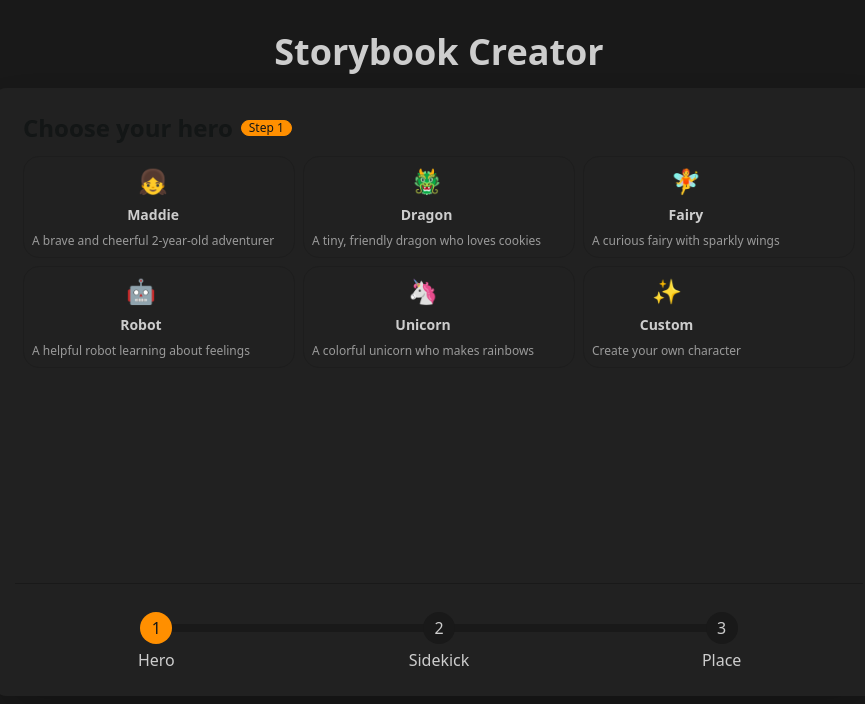
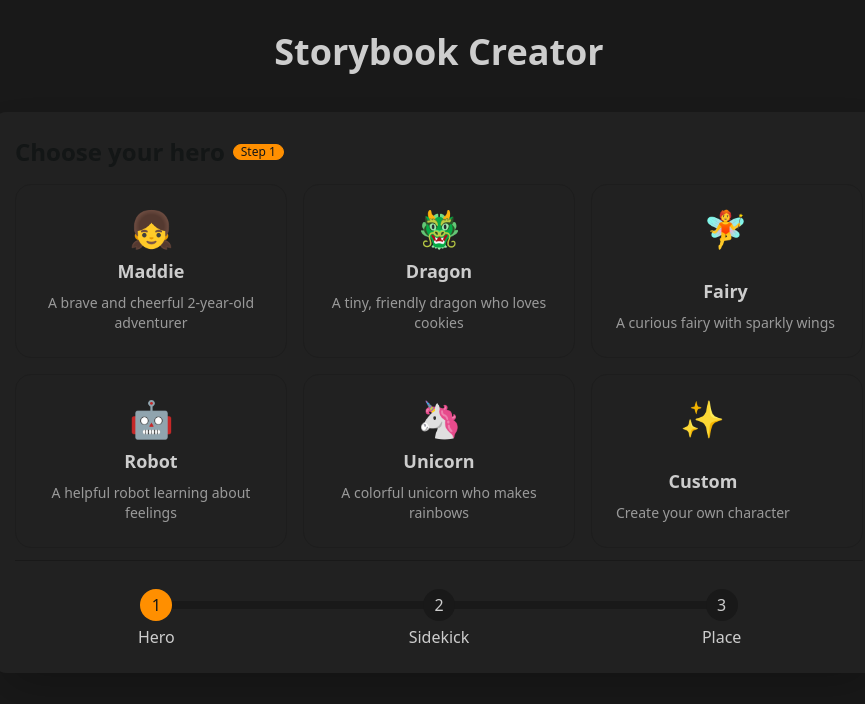
Before and after one commit to James-Christensen/storybook, a Next.js app: page / in a window 1280 px wide. Shown: the top 704 px of the page, without its empty margins (201-1066 px from the left). Built offline with nearby package versions, Linux system fonts and the light colour scheme.

Commit message:
Polished UI

```diff
--- a/components/StoryForm.tsx
+++ b/components/StoryForm.tsx
@@ -158,25 +158,27 @@ export default function StoryForm({ onSubmit, isLoading = false }: StoryFormProp
     switch (step) {
       case 0:
         return (
-          <div className="space-y-3">
-            <div className="flex items-center gap-2 mb-3">
+          <div className="flex flex-col h-full">
+            <div className="flex items-center gap-2 mb-4">
               <h2 className="text-2xl font-bold text-primary-content">Choose your hero</h2>
               <div className="badge badge-sm badge-primary">Step 1</div>
             </div>
-            <div className="grid grid-cols-2 lg:grid-cols-3 gap-2">
+            <div className="grid grid-cols-2 lg:grid-cols-3 gap-4 flex-1">
               {CHARACTER_PRESETS.map(preset => (
                 <button
                   key={preset.name}
                   type="button"
                   onClick={() => handlePresetSelect('character', preset.name)}
-                  className={`card bg-base-100 hover:bg-base-200 transition-colors border ${
-                    formData.mainCharacter === preset.name ? 'border-primary' : 'border-base-200'
+                  className={`card bg-base-100 hover:bg-base-200 transition-all hover:scale-105 border ${
+                    formData.mainCharacter === preset.name ? 'border-primary border-2' : 'border-base-200'
                   }`}
                 >
-                  <div className="card-body p-2 items-center text-center">
-                    <span className="text-2xl">{preset.emoji}</span>
-                    <h3 className="font-bold text-sm">{preset.name}</h3>
-                    <p className="text-xs opacity-70 line-clamp-2">{preset.description}</p>
+                  <div className="card-body flex flex-col items-center justify-between p-6">
+                    <span className="text-4xl">{preset.emoji}</span>
+                    <div className="text-center">
+                      <h3 className="text-lg font-bold mb-2">{preset.name}</h3>
+                      <p className="text-sm opacity-70">{preset.description}</p>
+                    </div>
                   </div>
                 </button>
               ))}
@@ -204,25 +206,27 @@ export default function StoryForm({ onSubmit, isLoading = false }: StoryFormProp
 
       case 1:
         return (
-          <div className="space-y-3">
-            <div className="flex items-center gap-2 mb-3">
+          <div className="flex flex-col h-full">
+            <div className="flex items-center gap-2 mb-4">
               <h2 className="text-2xl font-bold text-primary-content">Choose a sidekick</h2>
               <div className="badge badge-sm badge-primary">Step 2</div>
             </div>
-            <div className="grid grid-cols-2 lg:grid-cols-3 gap-2">
+            <div className="grid grid-cols-2 lg:grid-cols-3 gap-4 flex-1">
               {PET_PRESETS.map(preset => (
                 <button
                   key={preset.name}
                   type="button"
                   onClick={() => handlePresetSelect('pet', preset.name)}
-                  className={`card bg-base-100 hover:bg-base-200 transition-colors border ${
-                    formData.sidekick === preset.name ? 'border-primary' : 'border-base-200'
+                  className={`card bg-base-100 hover:bg-base-200 transition-all hover:scale-105 border ${
+                    formData.sidekick === preset.name ? 'border-primary border-2' : 'border-base-200'
                   }`}
                 >
-                  <div className="card-body p-2 items-center text-center">
-                    <span className="text-2xl">{preset.emoji}</span>
-                    <h3 className="font-bold text-sm">{preset.name}</h3>
-                    <p className="text-xs opacity-70 line-clamp-2">{preset.description}</p>
+                  <div className="card-body flex flex-col items-center justify-between p-6">
+                    <span className="text-4xl">{preset.emoji}</span>
+                    <div className="text-center">
+                      <h3 className="text-lg font-bold mb-2">{preset.name}</h3>
+                      <p className="text-sm opacity-70">{preset.description}</p>
+                    </div>
                   </div>
                 </button>
               ))}
@@ -250,25 +254,27 @@ export default function StoryForm({ onSubmit, isLoading = false }: StoryFormProp
 
       case 2:
         return (
-          <div className="space-y-3">
-            <div className="flex items-center gap-2 mb-3">
+          <div className="flex flex-col h-full">
+            <div className="flex items-center gap-2 mb-4">
               <h2 className="text-2xl font-bold text-primary-content">Choose your adventure place</h2>
               <div className="badge badge-sm badge-primary">Step 3</div>
             </div>
-            <div className="grid grid-cols-2 lg:grid-cols-3 gap-2">
+            <div className="grid grid-cols-2 lg:grid-cols-3 gap-4 flex-1">
               {SETTING_PRESETS.map(preset => (
                 <button
                   key={preset.name}
                   type="button"
                   onClick={() => handlePresetSelect('setting', preset.name)}
-                  className={`card bg-base-100 hover:bg-base-200 transition-colors border ${
-                    formData.setting === preset.name ? 'border-primary' : 'border-base-200'
+                  className={`card bg-base-100 hover:bg-base-200 transition-all hover:scale-105 border ${
+                    formData.setting === preset.name ? 'border-primary border-2' : 'border-base-200'
                   }`}
                 >
-                  <div className="card-body p-2 items-center text-center">
-                    <span className="text-2xl">{preset.emoji}</span>
-                    <h3 className="font-bold text-sm">{preset.name}</h3>
-                    <p className="text-xs opacity-70 line-clamp-2">{preset.description}</p>
+                  <div className="card-body flex flex-col items-center justify-between p-6">
+                    <span className="text-4xl">{preset.emoji}</span>
+                    <div className="text-center">
+                      <h3 className="text-lg font-bold mb-2">{preset.name}</h3>
+                      <p className="text-sm opacity-70">{preset.description}</p>
+                    </div>
                   </div>
                 </button>
               ))}
@@ -297,8 +303,8 @@ export default function StoryForm({ onSubmit, isLoading = false }: StoryFormProp
     <div className="min-h-[80vh] flex items-center justify-center p-4">
       <div className="card bg-base-100 shadow-2xl w-full max-w-4xl">
         <form onSubmit={handleSubmit} className="card-body p-6">
-          <div className="h-[70vh] flex flex-col">
-            <div className="flex-1 overflow-y-auto px-2">
+          <div className="min-h-[60vh] flex flex-col">
+            <div className="flex-1">
               {renderStep()}
             </div>
 
```
